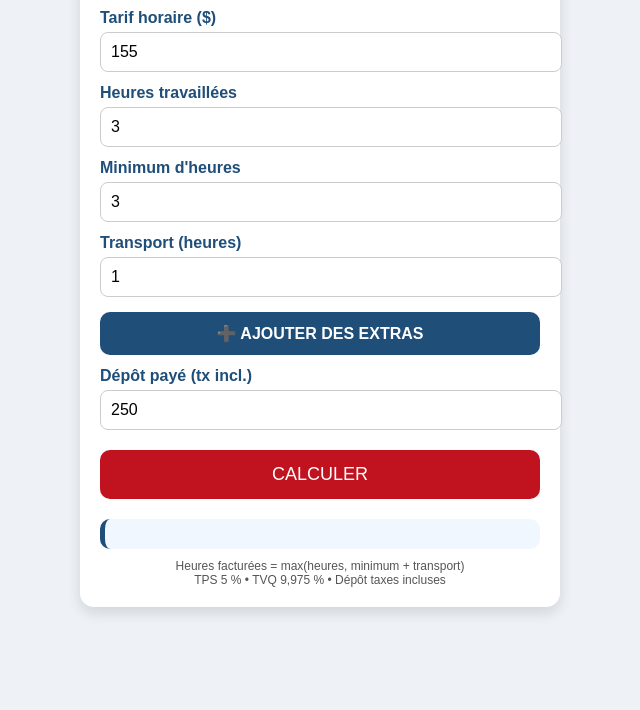
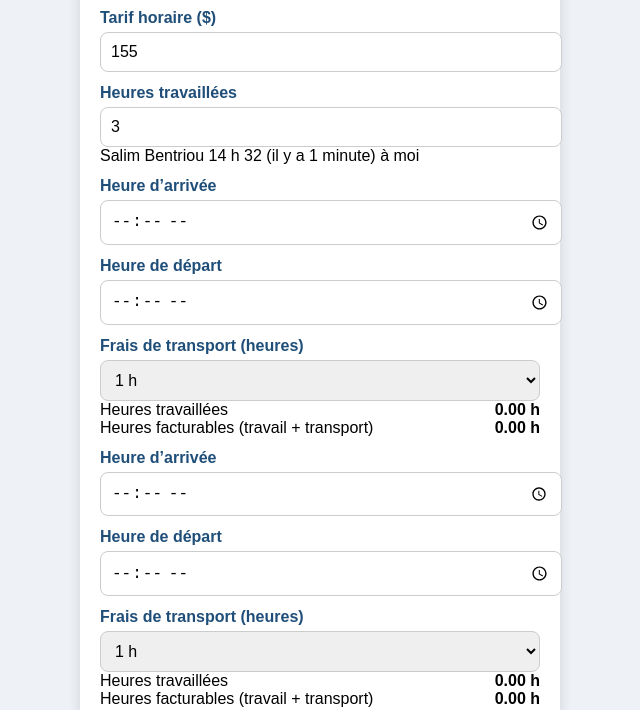
Before and after one commit to slim8921/calculatrice-colivex1, a plain HTML site: page index.html in a window 1280 px wide. Shown: the part 90-800 px from the top of the page, without its empty margins (320-960 px from the left). Drawn offline with Linux system fonts and the light colour scheme.

Commit message:
Update index.html

```diff
--- a/index.html
+++ b/index.html
@@ -46,6 +46,58 @@ hr { border:none; border-top:1px solid #ddd; margin:16px 0; }
 <label>Heures travaillées</label>
 <input type="number" id="hours" value="3">
 
+Salim Bentriou <info@transportcolivex.com>
+14 h 32 (il y a 1 minute)
+à moi
+<!-- Heures -->
+<label>Heure d’arrivée</label>
+<input type="time" id="heureArrivee">
+
+<label>Heure de départ</label>
+<input type="time" id="heureDepart">
+
+<label>Frais de transport (heures)</label>
+<select id="transportHeures">
+<option value="0">0 h</option>
+<option value="0.5">0.5 h</option>
+<option value="1" selected>1 h</option>
+<option value="1.5">1.5 h</option>
+<option value="2">2 h</option>
+</select>
+
+<div class="line">
+<span>Heures travaillées</span>
+<strong id="heuresTravail">0.00 h</strong>
+</div>
+
+<div class="line">
+<span>Heures facturables (travail + transport)</span>
+<strong id="heuresFacturables">0.00 h</strong>
+</div><!-- Heures -->
+<label>Heure d’arrivée</label>
+<input type="time" id="heureArrivee">
+
+<label>Heure de départ</label>
+<input type="time" id="heureDepart">
+
+<label>Frais de transport (heures)</label>
+<select id="transportHeures">
+<option value="0">0 h</option>
+<option value="0.5">0.5 h</option>
+<option value="1" selected>1 h</option>
+<option value="1.5">1.5 h</option>
+<option value="2">2 h</option>
+</select>
+
+<div class="line">
+<span>Heures travaillées</span>
+<strong id="heuresTravail">0.00 h</strong>
+</div>
+
+<div class="line">
+<span>Heures facturables (travail + transport)</span>
+<strong id="heuresFacturables">0.00 h</strong>
+</div>
 <label>Minimum d'heures</label>
 <input type="number" id="minHours" value="3">
 
```
